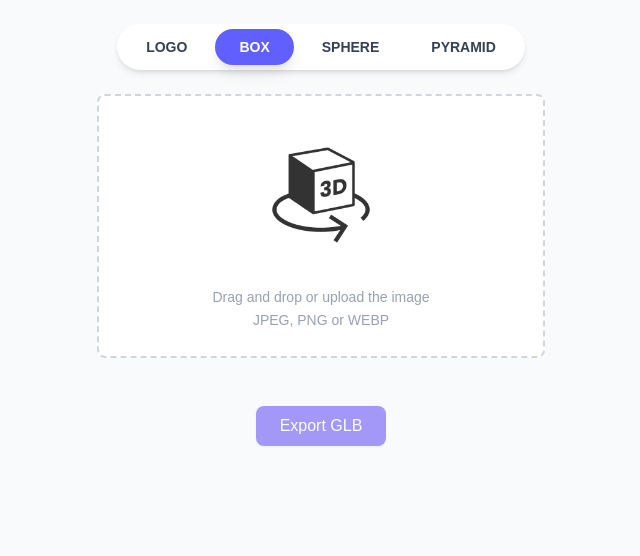
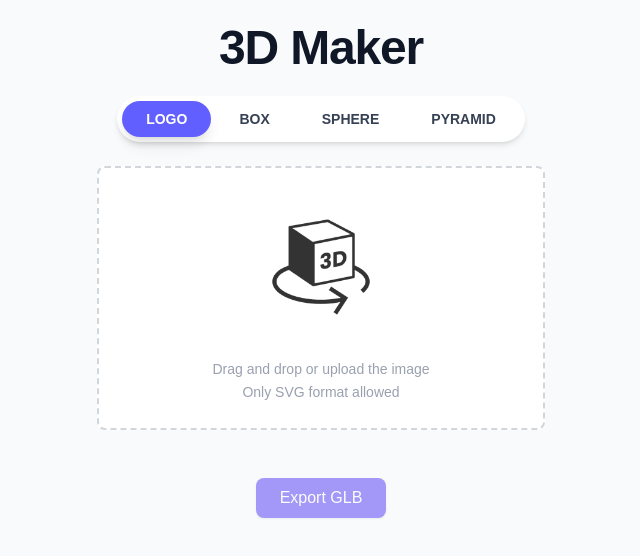
Before and after one commit to pab-mchn/3D-Maker, a Next.js app: page / in a window 1280 px wide. Shown: the top 556 px of the page, without its empty margins (319-959 px from the left). Built offline with nearby package versions, Linux system fonts and the light colour scheme.

Commit message:
logo maker svg functionaity

```diff
--- a/Components/ImageUploader.tsx
+++ b/Components/ImageUploader.tsx
@@ -1,4 +1,5 @@
 'use client';
+
 import Image from 'next/image';
 import { DragEvent, ReactNode } from 'react';
 
@@ -36,10 +37,7 @@ export default function ImageUploader({
     if (file) onImageSelected(file);
   };
 
-  const lines = instructionText?.split('\n') || [
-    'Drag and drop or upload the image',
-    'JPEG, PNG or WEBP',
-  ];
+  const lines = instructionText?.split('\n') || [];
 
   return (
     <div
--- a/app/page.tsx
+++ b/app/page.tsx
@@ -11,7 +11,7 @@ export default function Home() {
   const meshRef = useRef<THREE.Mesh | null>(null);
   const [texture, setTexture] = useState<THREE.Texture | null>(null);
   const [dragging, setDragging] = useState(false);
-  const [shape, setShape] = useState< 'box' | 'sphere' | 'pyramid' | 'logo'>('box');
+  const [shape, setShape] = useState<'box' | 'sphere' | 'pyramid' | 'logo'>('logo');
 
   const processFile = (file: File) => {
     if (shape === 'logo') {
@@ -67,9 +67,16 @@ export default function Home() {
     );
   };
 
+  const instructionText =
+    shape === 'logo'
+      ? 'Drag and drop or upload the image\nOnly SVG format allowed'
+      : 'Drag and drop or upload the image\nJPEG, PNG or WEBP supported';
+
   return (
     <div className="min-h-screen bg-gray-50 flex flex-col items-center justify-start p-6 space-y-6">
-      {/* Menú cilíndrico liquid glass */}
+      <h1 className="text-5xl font-bold text-gray-900 tracking-tight mb-6">
+    3D Maker
+  </h1>
       <div
         className="
           flex rounded-3xl bg-white bg-opacity-20 backdrop-blur-lg
@@ -102,10 +109,11 @@ export default function Home() {
       </div>
 
       <ImageUploader
-  onImageSelected={processFile}
-  dragging={dragging}
-  setDragging={setDragging}
-/>
+        onImageSelected={processFile}
+        dragging={dragging}
+        setDragging={setDragging}
+        instructionText={instructionText}
+      />
 
       {texture && (
         <div className="w-full h-64 mt-6">
```
